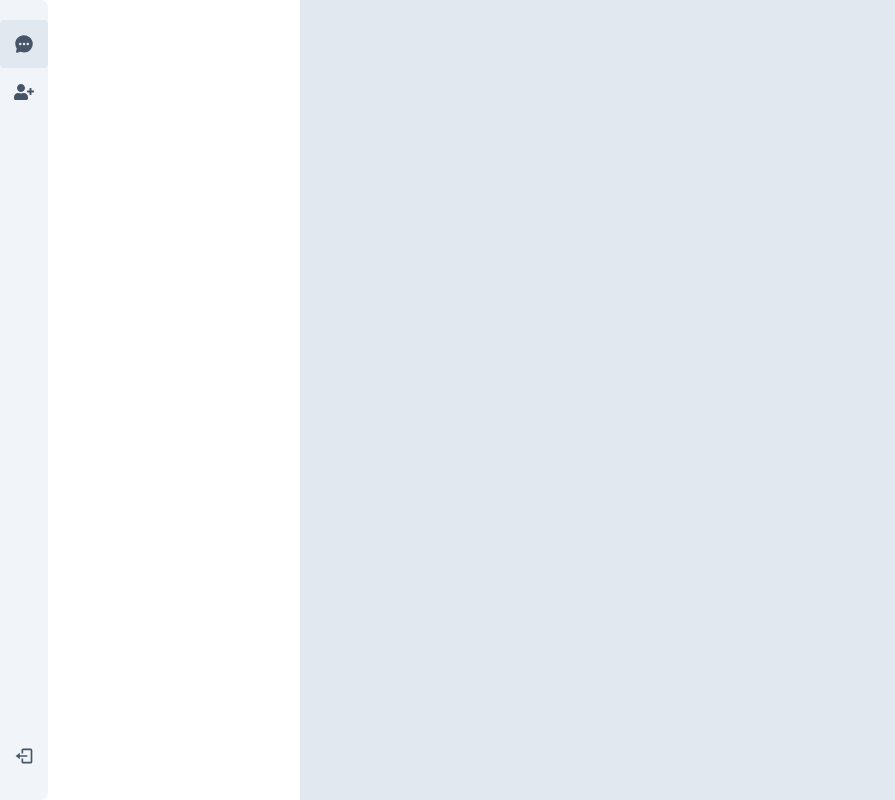
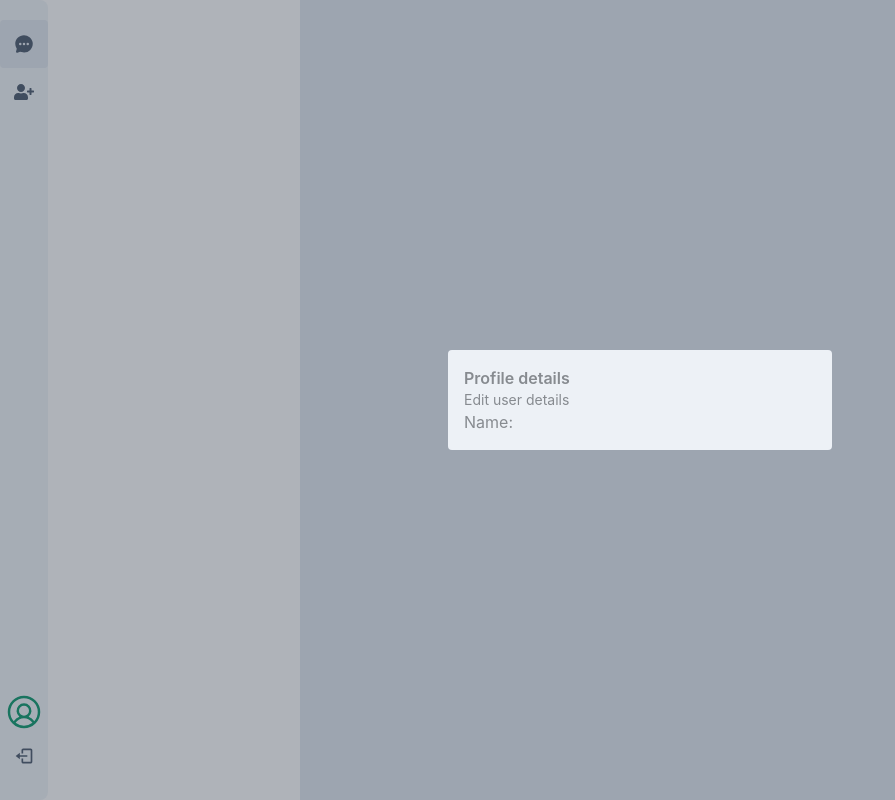
Before and after one commit to Yoda-Chubaka/real-time-chat, a React (Create React App) app in the folder client/: page / in a window 1280 px wide. Shown: the whole page, without its empty margins (0-895 px from the left). Built offline with nearby package versions, Linux system fonts and the light colour scheme; no server answers.

Commit message:
Added Edit User Details page

```diff
--- /dev/null
+++ b/client/src/components/EditUserDetails.js
@@ -0,0 +1,49 @@
+import React, { useState } from 'react'
+
+
+const EditUserDetails = ({ onClose, user }) => {
+    const [data, setData] = useState({
+        name: user?.user,
+        profile_pic: user?.profile_pic
+    })
+
+
+    console.log("user edit", user)
+    const handleChange = (event) => {
+        const { name, value } = event.target;
+
+        setData((previous) => {
+            return {
+                ...previous,
+                [name]: value
+            }
+        })
+    }
+  return (
+    <div className="fixed top-0 bottom-0 left-0 right-0 bg-gray-700 opacity-40 flex justify-center items-center">
+        <div className = "bg-white p-4 m-1 rounded w-full max-w-sm">
+            <h2 className="font-semibold">
+                Profile details
+            </h2>
+              <p className="text-sm">
+                  Edit user details
+              </p>
+
+              <form>
+                  <div>
+                    <label htmlFor="name">Name:</label>
+                      <input
+                        type="text"
+                          name="name"
+                          id="name"
+                          value={data.name}
+                          onChange={handleChange}
+                      />
+                  </div>
+              </form>
+        </div>
+    </div>
+  )
+}
+
+export default React.memo(EditUserDetails)
--- a/client/src/components/Sidebar.js
+++ b/client/src/components/Sidebar.js
@@ -3,8 +3,15 @@
 import { FaUserPlus } from "react-icons/fa";
 import { NavLink } from "react-router-dom";
 import { BiLogOut } from "react-icons/bi";
+import Avatar from "./Avatar";
+import { useSelector } from "react-redux";
+import { useState } from 'react';
+import EditUserDetails from "./EditUserDetails";
 
 const Sidebar = () => {
+  const user = useSelector(state => state?.user);
+  const [editUserOpen, setEditUserOpen] = useState(true);
+
   return (
     <div className="w-full h-full">
           <div className="bg-slate-100 w-12 h-full rounded-tr-lg rounded-br-lg py-5 text-slate-600 flex flex-col justify-between">
@@ -15,15 +22,22 @@
                     />
                 </NavLink>
 
-                <NavLink className='w-12 h-12 flex justify-center items-center cursor-pointer hover:bg-slate-200 rounded'>
+                <NavLink title="Add friend" className='w-12 h-12 flex justify-center items-center cursor-pointer hover:bg-slate-200 rounded'>
                   <FaUserPlus
                       size = {20}
                   />
                 </NavLink>
               </div>
 
-              <div>
-                <button className='w-12 h-12 flex justify-center items-center cursor-pointer hover:bg-slate-200 rounded'>
+              <div className="flex flex-col items-center">
+          <button className="mx-auto" title={user?.name} onClick = {() => setEditUserOpen(true)}>
+                  <Avatar
+              width={40}
+              height={40}
+              name={user?.name}
+                  />
+                </button>
+                <button title="Logout" className='w-12 h-12 flex justify-center items-center cursor-pointer hover:bg-slate-200 rounded'>
                       <span clasName="-ml-2">
                         <BiLogOut
                           size = {20}
@@ -32,6 +46,14 @@
                 </button>
               </div>
         </div>
+
+
+      {/* Edit User Details */}
+      {
+        editUserOpen && (
+          <EditUserDetails onClose={() => setEditUserOpen(false)} user={user} />
+        )
+      }
     </div>
   )
 }
--- a/client/src/layout/index.js
+++ b/client/src/layout/index.js
@@ -22,5 +22,3 @@
 }
 
 export default AuthLayouts
-
-// 1:41
```
